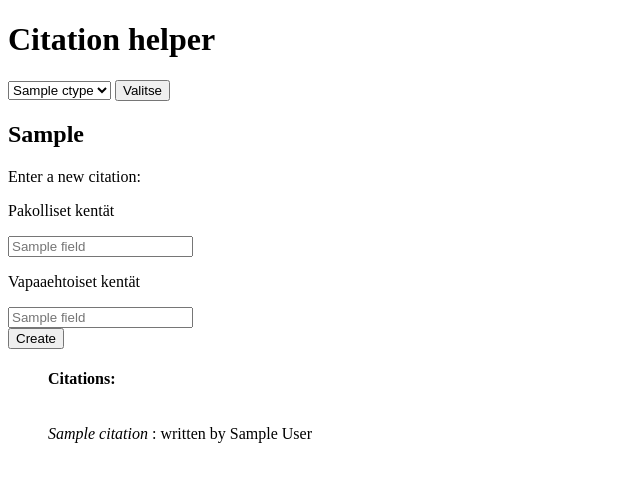
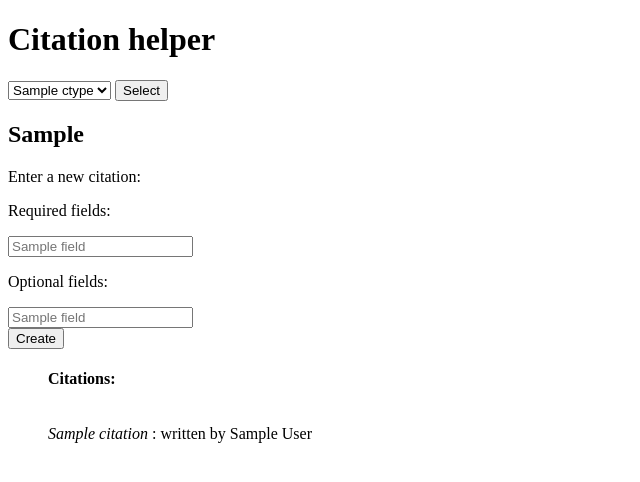
Before and after one commit to HackTastic5/miniprojekti, a Flask app: template src/templates/index.html in a window 1280 px wide. Shown: the top 482 px of the page, without its empty margins (0-640 px from the left). Run offline with Flask 3, Linux system fonts and the light colour scheme; the template is opened without the code that fills it: most values are stand-ins (such as "Sample title", 1, 10 or a date in 2020).

Commit message:
Change UI text to English

```diff
--- a/src/templates/index.html
+++ b/src/templates/index.html
@@ -25,7 +25,7 @@ Citation app
     {% endfor %}
   </select>
 
-  <input type="submit" value="Valitse">
+  <input type="submit" value="Select">
 </form>
 
 {% if citation_type %}
@@ -35,13 +35,13 @@ Citation app
     <label for="content">Enter a new citation:</label>
     <input type="hidden" name="citation_type" value="{{ citation_type }}">
     <br/>
-    <p>Pakolliset kentät</p>
+    <p>Required fields:</p>
     {% for field in all_citation_types[citation_type]["required"] %}
     <input type="text" name="{{ field }}" placeholder="{{ field }}" required>
     <br>
     {% endfor %}
 
-    <p>Vapaaehtoiset kentät</p>
+    <p>Optional fields:</p>
     {% for field in all_citation_types[citation_type]["optional"] %}
     <input type="text" name="{{ field }}" placeholder="{{ field }}">
     <br>
```
Also changed, not shown: 1 other file.
